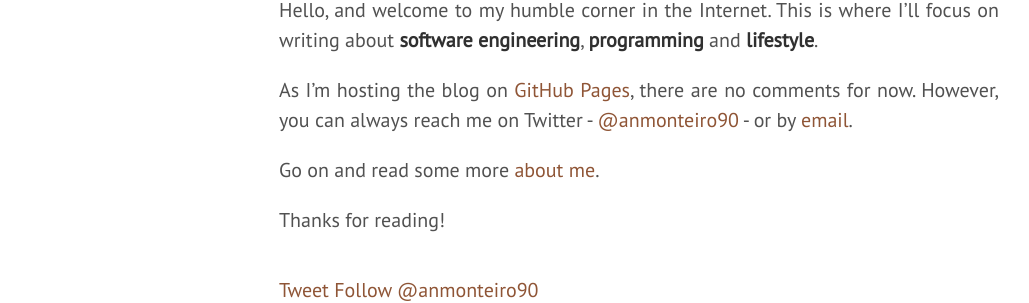
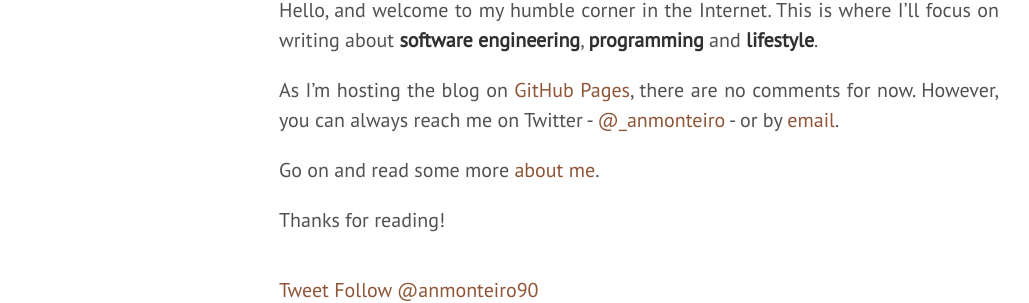
Before and after one commit to anmonteiro/anmonteiro.github.io, a Jekyll site: the page built from _posts/2015-08-18-grand-opening.md, in a window 1280 px wide. Shown: the part 231-534 px from the top of the page, without its empty margins (1-1030 px from the left). Built offline with Jekyll 4.4.1, drawn with Linux system fonts in a browser that asks for light colours; comment, search, counter and statistics services are not loaded.

Commit message:
@_anmonteiro

```diff
--- a/_config.yml
+++ b/_config.yml
@@ -15,7 +15,7 @@ url: "https://anmonteiro.com" # the base hostname & protocol for your site
 author:
   name: 'António Nuno Monteiro'
   email: anmonteiro[at]gmail.com
-  twitter_username: anmonteiro90
+  twitter_username: _anmonteiro
   github_username:  anmonteiro
   linkedin_username: anmonteiro
   stackoverflow_username: anmonteiro
```
